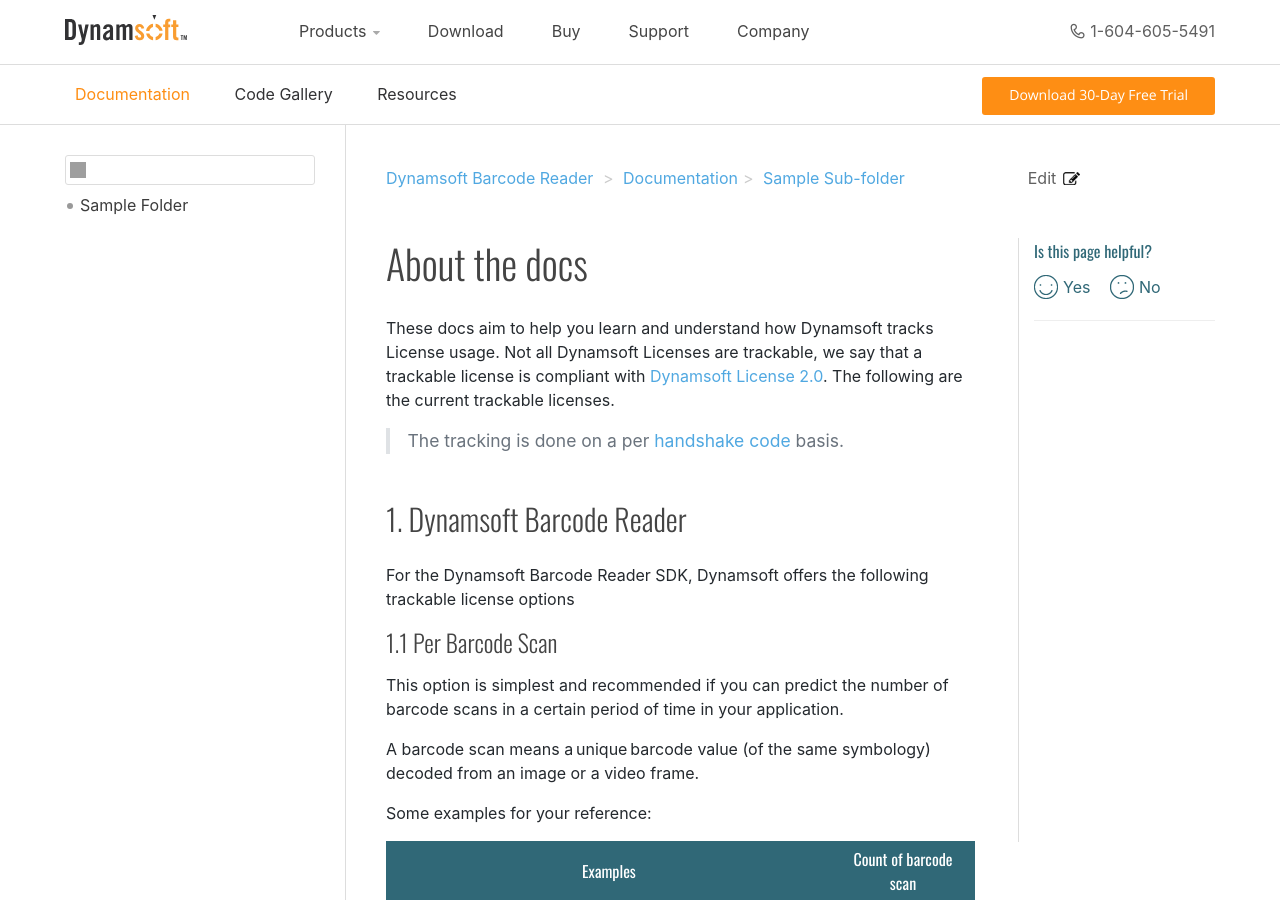
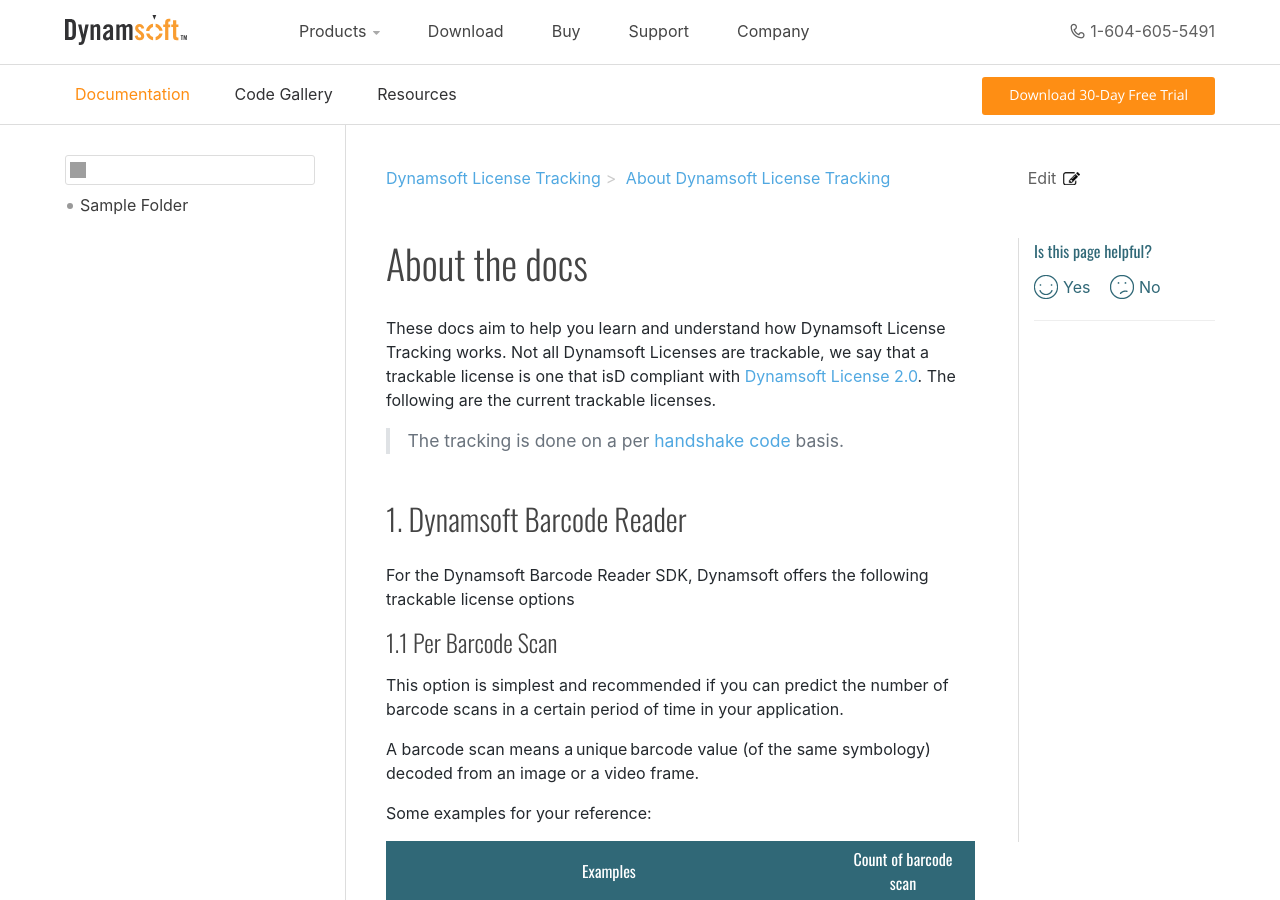
Before and after one commit to dynamsoft-docs/license-server-docs, a Jekyll site: the page built from about/index.md, in a window 1280 px wide and 900 px high. Built offline with Jekyll 4.4.1, drawn with Linux system fonts in a browser that asks for light colours; comment, search, counter and statistics services are not loaded; grey boxes are pictures that could not be loaded.

Commit message:
fix breadcrumbs

```diff
--- a/_includes/liquid_breadcrumb.html
+++ b/_includes/liquid_breadcrumb.html
@@ -1,6 +1,5 @@
 {%- assign level_ary = page.url | split: '/' -%}
-<li><a class="bluelink" href = "https://www.dynamsoft.com/Products/Dynamic-Barcode-Reader.aspx">Dynamsoft Barcode Reader</a></li>
-<li><a class="bluelink" href = "{{ site.docHomePage }}">Documentation</a></li>
+<li><a class="bluelink" href = "{{ site.docHomePage }}">Dynamsoft License Tracking</a></li>
 {%- for cur_level in level_ary -%}
     {%- assign breadcrumbUrl = page.url | split: cur_level | first | strip -%}
     {%- if breadcrumbUrl == "/" or breadcrumbUrl == "" -%}
--- a/about/index.md
+++ b/about/index.md
@@ -1,14 +1,14 @@
 ---
 layout: default-layout
-title: Sample Sub-Folder Index Page
-keywords: sample, index page
-description: Sample sub-folder index page
-breadcrumbText: Sample Sub-folder
+title: About Dynamsoft License Tracking Docs
+keywords: License Tracking, index page
+description: This page introduces the docs and the license types involved
+breadcrumbText: About Dynamsoft License Tracking
 ---
 
 # About the docs
 
-These docs aim to help you learn and understand how Dynamsoft tracks License usage. Not all Dynamsoft Licenses are trackable, we say that a trackable license is compliant with [Dynamsoft License 2.0]({{site.about}}terms.html#license-2.0). The following are the current trackable licenses.
+These docs aim to help you learn and understand how Dynamsoft License Tracking works. Not all Dynamsoft Licenses are trackable, we say that a trackable license is one that isD compliant with [Dynamsoft License 2.0]({{site.about}}terms.html#license-2.0). The following are the current trackable licenses.
 
 > The tracking is done on a per [handshake code]({{site.about}}terms.html#handshake-code) basis.
 
```
